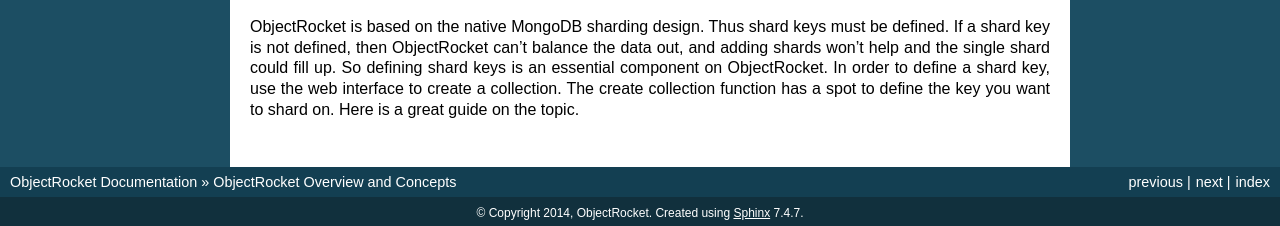
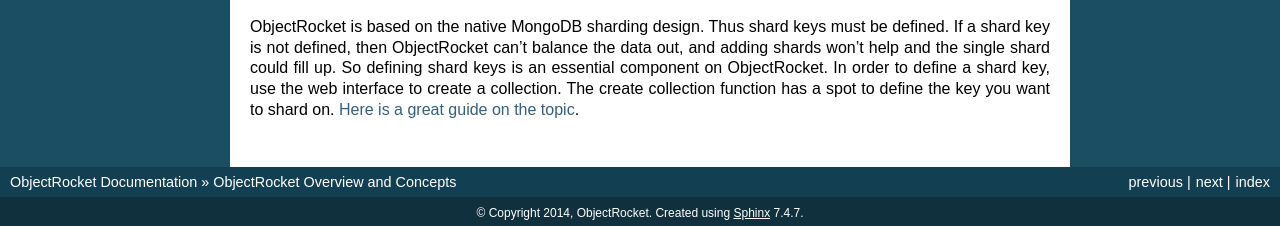
Before and after one commit to zcorleissen/documentation, a Sphinx documentation site: the page built from source/overview_and_concepts.rst, in a window 1280 px wide. Shown: the part 1353-1579 px from the top of the page. Built offline with Sphinx 7.4.7, drawn with Linux system fonts in a browser that asks for light colours; part of the change alters nothing that is shown.

```diff
--- a/source/overview_and_concepts.rst
+++ b/source/overview_and_concepts.rst
@@ -67,4 +67,6 @@ A plan is a unit of storage assigned to a shard. On creation of an instance, a p
 
 When a shard is added, it's added in the plan size. If the instance is a 5GB plan, then adding another shard will add another 5GB, bringing the total to 10GB of addressable space. When a new shard is added, the balancer will kick off and balance the data between the nodes and keep the workload roughly balanced (by disk space size).
 
-ObjectRocket is based on the native MongoDB sharding design. Thus shard keys must be defined. If a shard key is not defined, then ObjectRocket can't balance the data out, and adding shards won't help and the single shard could fill up. So defining shard keys is an essential component on ObjectRocket. In order to define a shard key, use the web interface to create a collection. The create collection function has a spot to define the key you want to shard on. Here is a great guide on the topic.
+ObjectRocket is based on the native MongoDB sharding design. Thus shard keys must be defined. If a shard key is not defined, then ObjectRocket can't balance the data out, and adding shards won't help and the single shard could fill up. So defining shard keys is an essential component on ObjectRocket. In order to define a shard key, use the web interface to create a collection. The create collection function has a spot to define the key you want to shard on. `Here is a great guide on the topic`_.
+
+.. _Here is a great guide on the topic: http://docs.mongodb.org/manual/tutorial/choose-a-shard-key/
```
